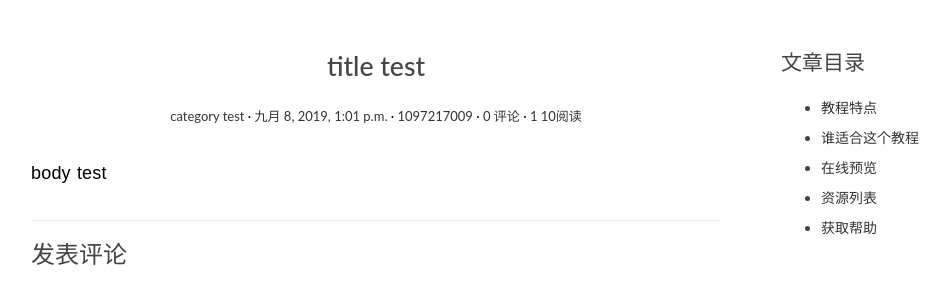
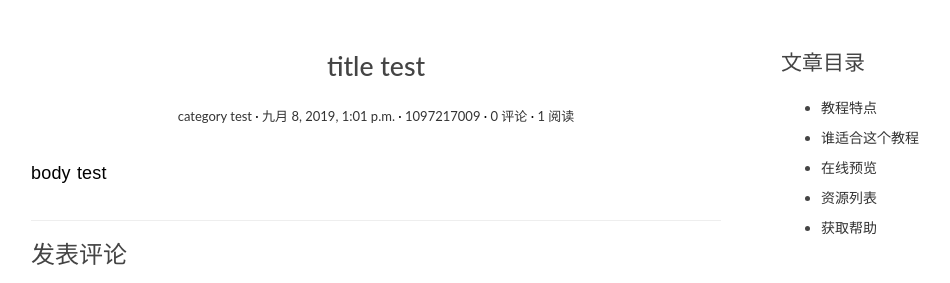
Before and after one commit to 1097217009/blog5, a Django app: page /post/1/ in a window 1280 px wide. Shown: the part 146-429 px from the top of the page, without its empty margins (69-1019 px from the left). Run offline with Django 3.2, Linux system fonts and the light colour scheme; data comes from the database, SQL or seed files in the repository; data that the repository does not hold is empty; some libraries are stand-ins or nearby versions.

Commit message:
Add files via upload

```diff
--- a/templates/blog/detail.html
+++ b/templates/blog/detail.html
@@ -10,7 +10,7 @@
                                                           datetime="{{ post.created_time }}">{{ post.created_time }}</time></a></span>
                 <span class="post-author"><a href="#">{{ post.author }}</a></span>
                 <span class="comments-link"><a href="#">{{ post.comment_set.count }} 评论</a></span>
-                <span class="views-count"><a href="#">{{ post.views }} 10阅读</a></span>
+                <span class="views-count"><a href="#">{{ post.views }} 阅读</a></span>
             </div>
         </header>
         <div class="entry-content clearfix">
--- a/templates/blog/index.html
+++ b/templates/blog/index.html
@@ -21,7 +21,7 @@
             <span class="comments-link">
                 <a href="{{ post.get_absolute_url }}#comment-area">{{ post.comment_set.count }} 评论</a>
             </span>
-            <span class="views-count"><a href="{{ post.get_absolute_url }}">{{ post.views }}10 阅读</a></span>
+            <span class="views-count"><a href="{{ post.get_absolute_url }}">{{ post.views }} 阅读</a></span>
         </div>
     </header>
     <div class="entry-content clearfix">
```
